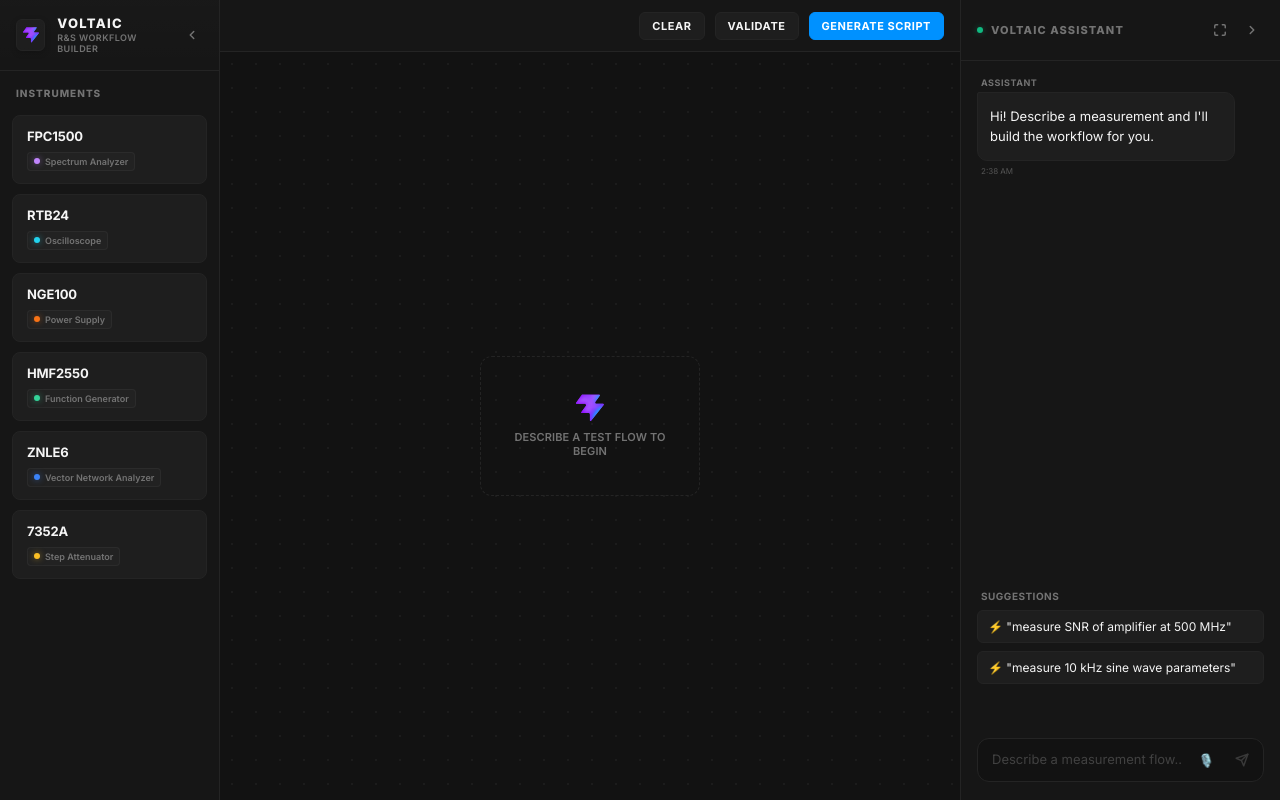
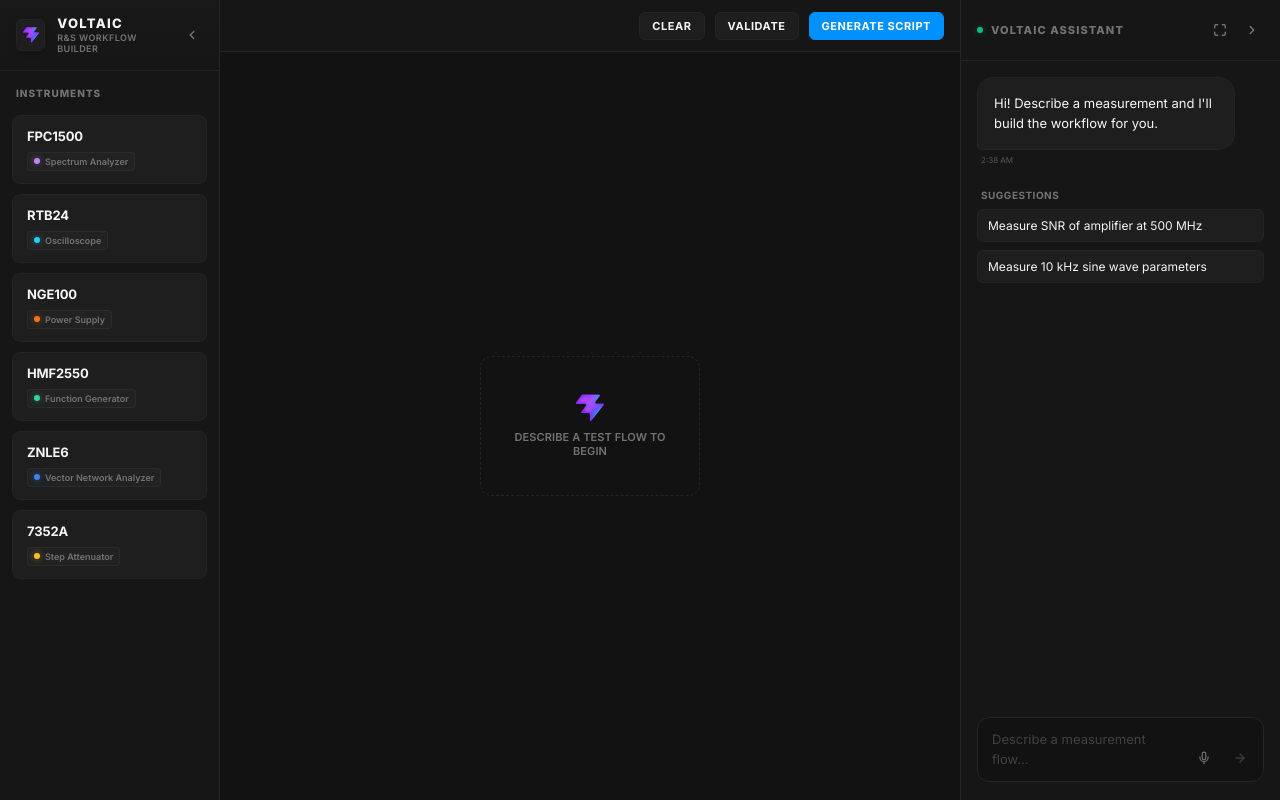
Before and after one commit to I-PHEN/voltaic, a React (Vite) app: page / in a window 1280 px wide. Built offline with nearby package versions, Linux system fonts and the light colour scheme.

Commit message:
style: refine chat assistant bubbles, add auto-expanding textarea, clean suggestions, and update SVGs

```diff
--- a/src/App.tsx
+++ b/src/App.tsx
@@ -84,11 +84,20 @@
 
   const messageEndRef = useRef<HTMLDivElement>(null)
   const canvasRef = useRef<HTMLDivElement>(null)
+  const textareaRef = useRef<HTMLTextAreaElement>(null)
 
   // Scroll to bottom of chat
   useEffect(() => {
     messageEndRef.current?.scrollIntoView({ behavior: 'smooth' })
   }, [messages, isTyping])
+
+  // Auto-expand textarea height on input changes
+  useEffect(() => {
+    if (textareaRef.current) {
+      textareaRef.current.style.height = 'auto'
+      textareaRef.current.style.height = `${textareaRef.current.scrollHeight}px`
+    }
+  }, [chatInput])
 
   // Global key listener to delete selected node
   useEffect(() => {
@@ -1246,9 +1255,6 @@
                     msg.sender === 'user' ? styles.messageUser : styles.messageAssistant
                   }`}
                 >
-                  <span className={styles.messageSender}>
-                    {msg.sender === 'user' ? 'User' : 'Assistant'}
-                  </span>
                   <div
                     className={`${styles.messageBubble} ${
                       msg.sender === 'user' ? styles.bubbleUser : styles.bubbleAssistant
@@ -1263,7 +1269,6 @@
               {/* Typing indicator */}
               {isTyping && (
                 <div className={`${styles.messageItem} ${styles.messageAssistant}`}>
-                  <span className={styles.messageSender}>Assistant</span>
                   <div className={`${styles.messageBubble} ${styles.bubbleAssistant}`} style={{ display: 'flex', gap: '3px', padding: '10px 14px' }}>
                     <span style={{ width: '4px', height: '4px', background: '#888', borderRadius: '50%', animation: 'bounce 0.6s infinite alternate' }} />
                     <span style={{ width: '4px', height: '4px', background: '#888', borderRadius: '50%', animation: 'bounce 0.6s infinite alternate 0.2s' }} />
@@ -1274,25 +1279,25 @@
 
               {/* Suggestion Chips */}
               {!isTyping && messages.length === 1 && (
-                <div style={{ marginTop: 'auto', display: 'flex', flexDirection: 'column', gap: '8px', padding: '8px 0' }}>
+                <div style={{ display: 'flex', flexDirection: 'column', gap: '8px', padding: '8px 0' }}>
                   <span style={{ fontSize: '10px', fontWeight: 700, color: 'var(--color-text-muted)', textTransform: 'uppercase', letterSpacing: '0.05em', paddingLeft: '4px' }}>
                     Suggestions
                   </span>
                   <button
-                    onClick={() => handleSuggestionClick('measure SNR of amplifier')}
+                    onClick={() => handleSuggestionClick('Measure SNR of amplifier at 500 MHz')}
                     style={{ background: 'var(--bg-card)', border: '1px solid var(--border-color)', color: 'var(--color-text)', borderRadius: '6px', padding: '8px 10px', fontSize: '12px', textAlign: 'left', cursor: 'pointer', outline: 'none', transition: 'all 0.15s' }}
                     onMouseOver={(e) => { e.currentTarget.style.borderColor = '#383838'; e.currentTarget.style.backgroundColor = 'var(--bg-card-hover)'; }}
                     onMouseOut={(e) => { e.currentTarget.style.borderColor = 'var(--border-color)'; e.currentTarget.style.backgroundColor = 'var(--bg-card)'; }}
                   >
-                    ⚡ "measure SNR of amplifier at 500 MHz"
+                    Measure SNR of amplifier at 500 MHz
                   </button>
                   <button
-                    onClick={() => handleSuggestionClick('measure sine wave parameters')}
+                    onClick={() => handleSuggestionClick('Measure 10 kHz sine wave parameters')}
                     style={{ background: 'var(--bg-card)', border: '1px solid var(--border-color)', color: 'var(--color-text)', borderRadius: '6px', padding: '8px 10px', fontSize: '12px', textAlign: 'left', cursor: 'pointer', outline: 'none', transition: 'all 0.15s' }}
                     onMouseOver={(e) => { e.currentTarget.style.borderColor = '#383838'; e.currentTarget.style.backgroundColor = 'var(--bg-card-hover)'; }}
                     onMouseOut={(e) => { e.currentTarget.style.borderColor = 'var(--border-color)'; e.currentTarget.style.backgroundColor = 'var(--bg-card)'; }}
                   >
-                    ⚡ "measure 10 kHz sine wave parameters"
+                    Measure 10 kHz sine wave parameters
                   </button>
                 </div>
               )}
@@ -1301,12 +1306,19 @@
             </div>
 
             <form onSubmit={handleSend} className={styles.unifiedInputWrapper}>
-              <input
-                type="text"
+              <textarea
+                ref={textareaRef}
                 className={styles.unifiedTextInput}
                 placeholder="Describe a measurement flow..."
                 value={chatInput}
                 onChange={(e) => setChatInput(e.target.value)}
+                onKeyDown={(e) => {
+                  if (e.key === 'Enter' && !e.shiftKey) {
+                    e.preventDefault();
+                    handleSend(e);
+                  }
+                }}
+                rows={1}
               />
               <div className={styles.inputActionContainer}>
                 <button
@@ -1315,7 +1327,11 @@
                   onClick={toggleSpeech}
                   title={isListening ? 'Stop listening' : 'Start voice mode'}
                 >
-                  🎙️
+                  <svg width="14" height="14" viewBox="0 0 24 24" fill="none" stroke="currentColor" strokeWidth="2" strokeLinecap="round" strokeLinejoin="round">
+                    <path d="M12 2a3 3 0 0 0-3 3v7a3 3 0 0 0 6 0V5a3 3 0 0 0-3-3Z"/>
+                    <path d="M19 10v1a7 7 0 0 1-14 0v-1"/>
+                    <line x1="12" y1="19" x2="12" y2="22"/>
+                  </svg>
                 </button>
                 <button
                   type="submit"
@@ -1324,8 +1340,8 @@
                   title="Send message"
                 >
                   <svg width="14" height="14" viewBox="0 0 24 24" fill="none" stroke="currentColor" strokeWidth="2.5" strokeLinecap="round" strokeLinejoin="round">
-                    <line x1="22" y1="2" x2="11" y2="13"></line>
-                    <polygon points="22 2 15 22 11 13 2 9 22 2"></polygon>
+                    <line x1="5" y1="12" x2="19" y2="12"></line>
+                    <polyline points="12 5 19 12 12 19"></polyline>
                   </svg>
                 </button>
               </div>
--- a/src/components/Layout.module.css
+++ b/src/components/Layout.module.css
@@ -61,7 +61,7 @@
   display: flex;
   flex-direction: column;
   overflow: hidden;
-  transition: width 0.3s cubic-bezier(0.16, 1, 0.3, 1), min-width 0.3s cubic-bezier(0.16, 1, 0.3, 1), border-width 0.3s;
+  transition: width 0.4s cubic-bezier(0.16, 1, 0.3, 1), min-width 0.4s cubic-bezier(0.16, 1, 0.3, 1), border-width 0.4s;
 }
 
 .sidebarTitle {
@@ -274,7 +274,7 @@
   display: flex;
   flex-direction: column;
   overflow: hidden;
-  transition: width 0.3s cubic-bezier(0.16, 1, 0.3, 1), min-width 0.3s cubic-bezier(0.16, 1, 0.3, 1), border-width 0.3s;
+  transition: width 0.4s cubic-bezier(0.16, 1, 0.3, 1), min-width 0.4s cubic-bezier(0.16, 1, 0.3, 1), border-width 0.4s;
 }
 
 .chatTitle {
@@ -458,8 +458,7 @@
 }
 
 .messageBubble {
-  padding: 10px 12px;
-  border-radius: 10px;
+  padding: 12px 16px;
   font-size: 13px;
   line-height: 1.5;
   word-wrap: break-word;
@@ -469,13 +468,13 @@
   background-color: var(--bg-card);
   border: 1px solid var(--border-color);
   color: var(--color-text);
-  border-top-left-radius: 2px;
+  border-radius: 16px 16px 16px 4px;
 }
 
 .bubbleUser {
   background-color: var(--color-primary);
   color: #ffffff;
-  border-top-right-radius: 2px;
+  border-radius: 16px 16px 4px 16px;
 }
 
 .inputArea {
@@ -488,12 +487,12 @@
 
 .unifiedInputWrapper {
   margin: 14px 16px 18px 16px;
-  padding: 6px 6px 6px 14px;
+  padding: 8px 8px 8px 14px;
   background-color: var(--bg-canvas);
   border: 1px solid var(--border-color);
   border-radius: 12px;
   display: flex;
-  align-items: center;
+  align-items: flex-end;
   gap: 8px;
   transition: all 0.2s ease;
 }
@@ -512,6 +511,11 @@
   font-size: 13px;
   line-height: 1.5;
   padding: 4px 0;
+  resize: none;
+  height: 20px;
+  max-height: 120px;
+  overflow-y: auto;
+  font-family: inherit;
 }
 
 .unifiedTextInput::placeholder {
```
